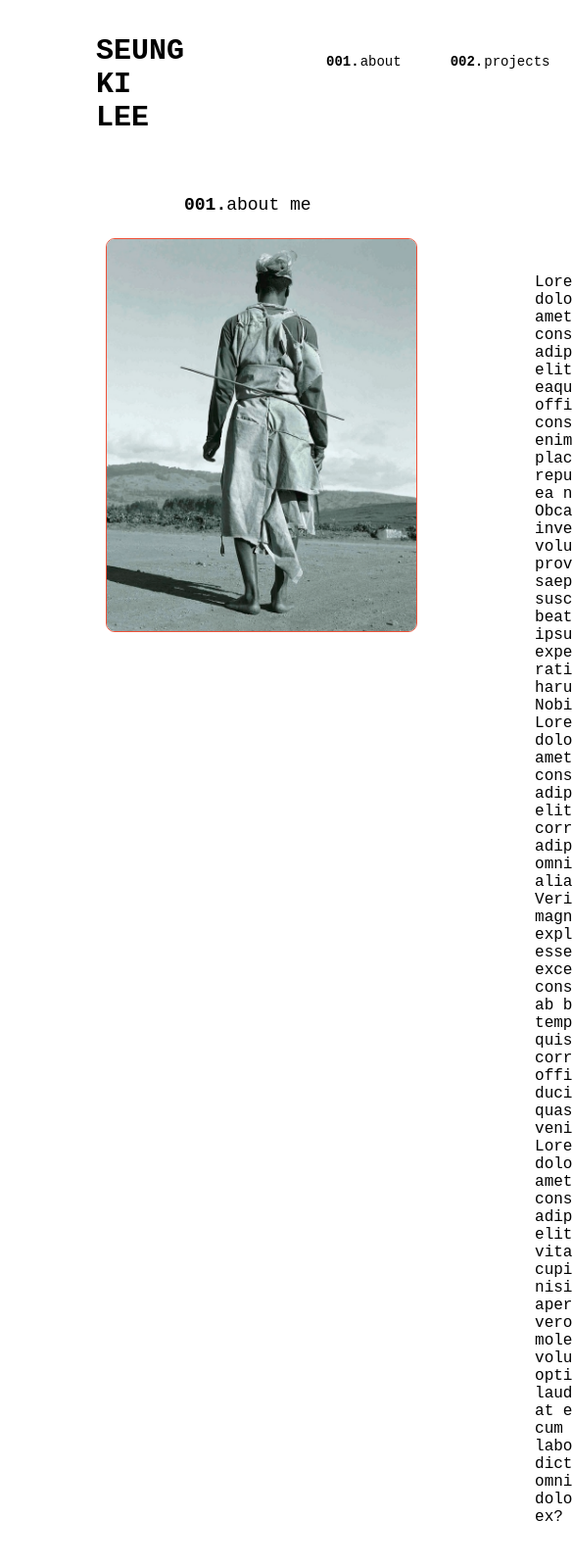
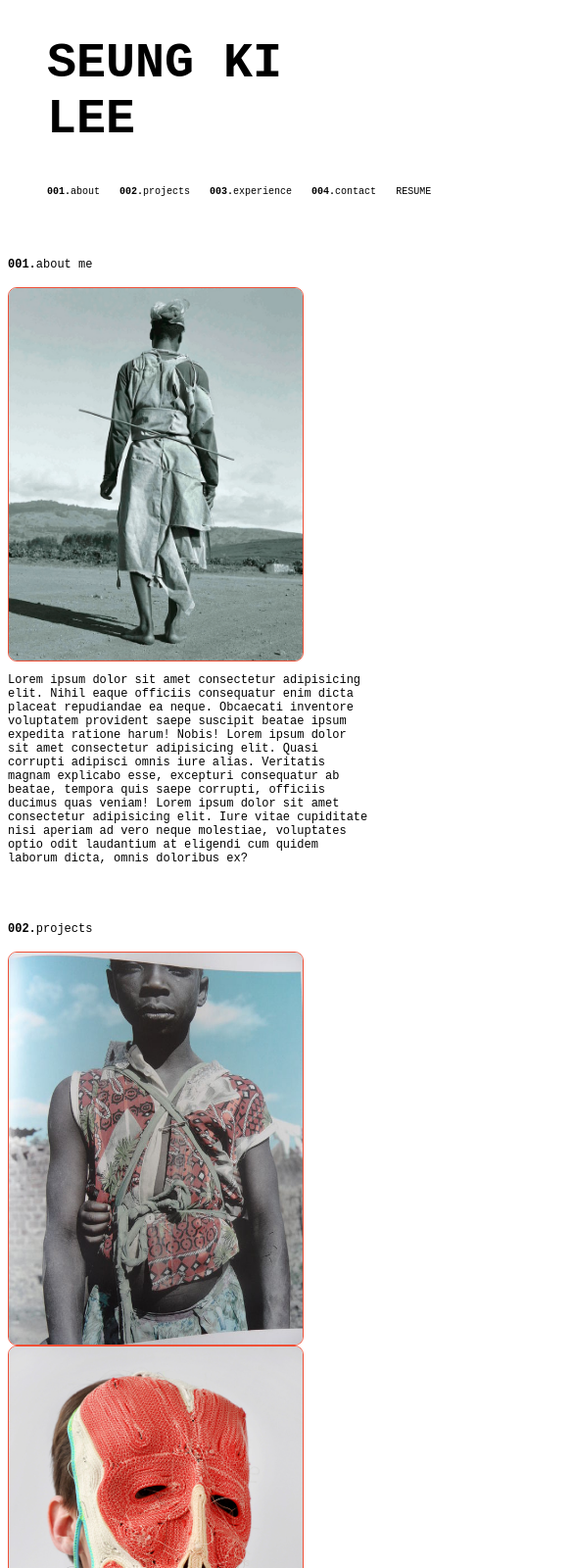
Before and after one commit to stvnlee890/Portfolio-Website, a plain HTML site: page index.html in a window 390 px wide. Shown: the top 1600 px of the page at 98% size, 585 px wide, since content can reach past the window. Drawn offline with Linux system fonts and the light colour scheme; a web font is replaced by a local one.

Commit message:
media queries somewhat figured out

```diff
--- a/style.css
+++ b/style.css
@@ -1,6 +1,6 @@
 
 /*---HEADER---*/
-.header, ul {
+/* .header, ul {
   list-style: none;
   display: inline-flex;
   font-family: 'Spline Sans Mono', monospace;
@@ -12,18 +12,18 @@ body {
 }
 .header {
   margin-left: 50px
-}
+} */
 /* STICKY NAV */
-#top-nav-bar {
+/* #top-nav-bar {
   background: rgba(255, 255, 255, 0.8);
   margin-top: 0px;
   padding-top: 30px;
 }
 .header {
   position: fixed;
-}
+} */
 /* STICKY NAV */
-#top-nav-name {
+/* #top-nav-name {
   font-weight: 600;
   font-size: 30px;
   padding-right: 85px;
@@ -49,13 +49,13 @@ li {
 #resume {
   font-weight: 600;
   color: rgba(235, 37, 6, 0.8)
-}
+} */
 
 
 /*---BODY---*/
 
 /*--INTRO CONTENT---*/
-.introduction {
+/* .introduction {
   display: inline-flex;
   font-family: 'Spline Sans Mono', monospace;
   font-size: 14px;
@@ -86,10 +86,10 @@ li {
 }
 #intro-text {
   margin-right: 100px;
-}
+} */
 
 /*--PROJECT CONTENT---*/
-.project-page {
+/* .project-page {
   display: inline-flex;
   font-family: 'Spline Sans Mono', monospace;
   font-size: 14px;
@@ -135,10 +135,10 @@ li {
   height: 300px;
   margin-right: 100px;
   margin-left: 100px
-}
+} */
 
 /*--EXPERIENCE CONTENT---*/
-.experience-page {
+/* .experience-page {
   display: inline-flex;
   font-family: 'Spline Sans Mono', monospace;
   font-size: 14px;
@@ -157,4 +157,95 @@ li {
 }
 p {
   padding: 20px
+} */
+
+
+/* MEDIA QUERY*/
+@media (max-width: 480px) {
+  /* NAVIGATION */
+  body {
+    font-family:'Spline Sans Mono', monospace ;
+  }
+  #top-nav-name {
+    display: flex;
+    list-style: none;
+    font-weight: 600;
+    font-size: 50px;
+    justify-content: center;
+    padding-top: 20px;
+  }
+  .top-navigation {
+    list-style: none;
+    display: flex;
+    font-size: 10px;
+    justify-content: start;
+    align-items: center;
+    padding-top: 40px;
+  }
+  .top-nav-number {
+    font-weight: 600;
+  }
+  .nav {
+    padding-right: 20px;
+  }
+  /* #top-nav-bar {
+    background: rgba(255, 255, 255, 0.8);
+    margin-top: 0px;
+    padding-top: 30px;
+  }
+  .header {
+    position: fixed;  */
+
+    /* INTRO CONTENT */
+  .introduction {
+    display: flex;
+    font-size: 12px;
+    padding-top: 30px;
+  }
+  .body-title {
+    font-weight: 300;
+  }
+  #profile-image {
+    display: flex;
+    width: 300px;
+    height: auto;
+    border: 1px solid rgba(235, 37, 6, 0.8);
+    border-radius: 10px;
+    border-radius: 9px;
+  }
+  #intro-text {
+    display: flex;
+    font-size: 12px;
+  }
+
+  /* PROJECT PAGE */
+  .project-page {
+    display: flex;
+    font-size: 12px;
+    padding-top: 30px;
+  }
+  #project-1 {
+    display: flex;
+    width: 300px;
+    height: auto;
+    border: 1px solid rgba(235, 37, 6, 0.8);
+    border-radius: 10px;
+    border-radius: 9px;
+  }
+  #project-2 {
+    display: flex;
+    width: 300px;
+    height: auto;
+    border: 1px solid rgba(235, 37, 6, 0.8);
+    border-radius: 10px;
+    border-radius: 9px;
+  }
+  #project-3 {
+    display: flex;
+    width: 300px;
+    height: auto;
+    border: 1px solid rgba(235, 37, 6, 0.8);
+    border-radius: 10px;
+    border-radius: 9px;
+  }
 }
```
Also changed, not shown: index.html (+0 -1 lines).
